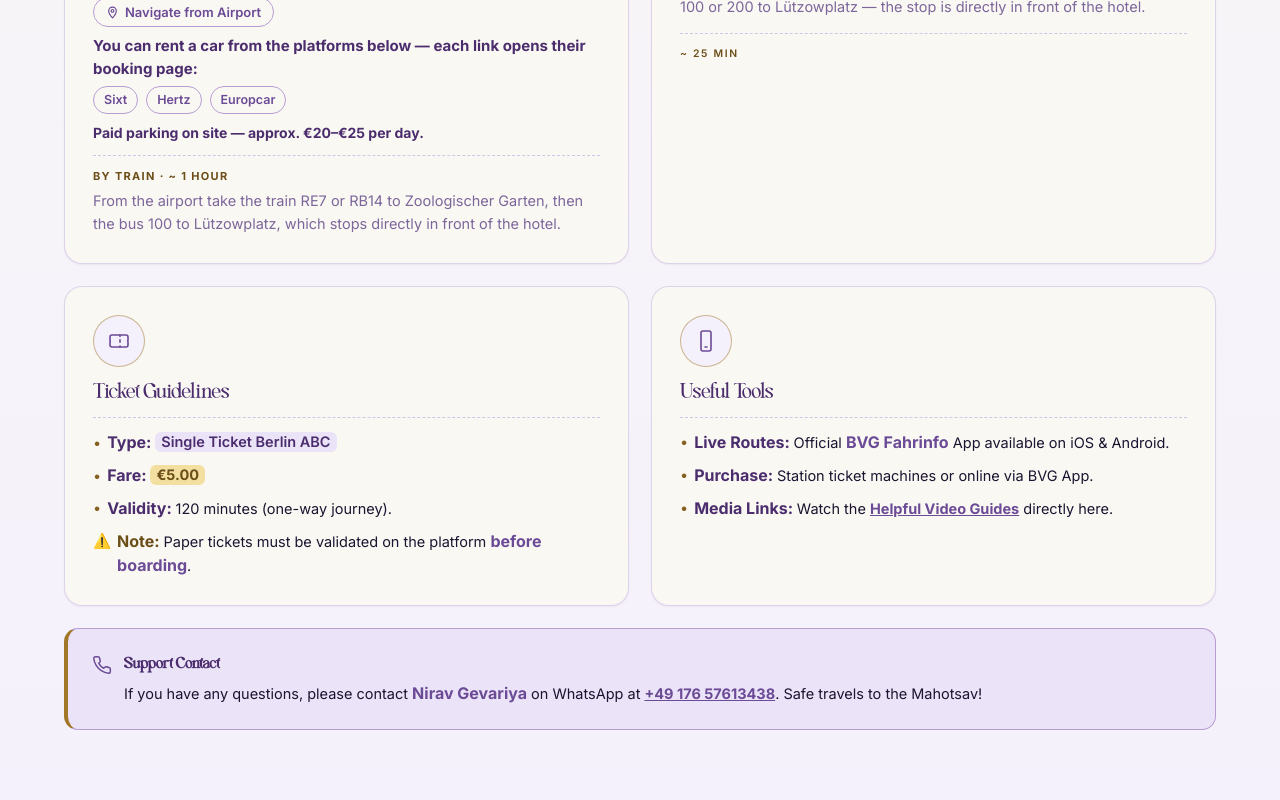
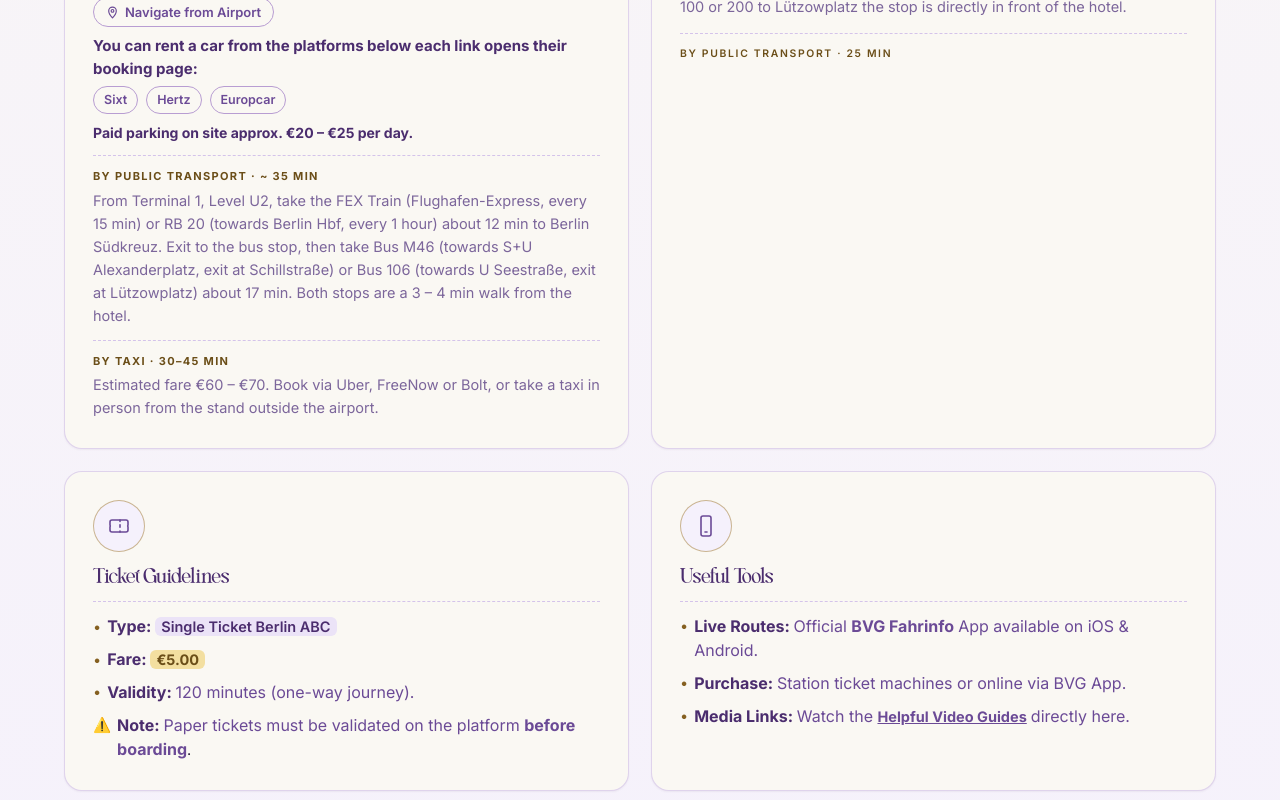
Before and after one commit to Varunt36/hp-landing-page, a React (Vite) app: page /venue in a window 1280 px wide. Shown: the part 1220-2020 px from the top of the page. Built offline with nearby package versions, Linux system fonts and the light colour scheme; no server answers.

Commit message:
registration steps corrected to save UK number in database and how to reach venue info updated as niravbhai pdf

```diff
--- a/src/components/form/Step1GroupInfo.tsx
+++ b/src/components/form/Step1GroupInfo.tsx
@@ -3,7 +3,7 @@
 // Collects group-level info: country, local karyakarta name, and number of members.
 // On "Next", this data is saved to the global store and the form advances to Step 2.
 
-import { useState, useEffect } from 'react'
+import { useState, useEffect, useRef } from 'react'
 import {
   Typography, Box, FormControl, InputLabel, Select, MenuItem,
   TextField, Button, FormHelperText, CircularProgress, Alert,
@@ -26,10 +26,15 @@ export default function Step1GroupInfo() {
   // null = still loading, string[] = loaded (empty means fetch failed → fall back to all)
   const [availableCodes, setAvailableCodes] = useState<string[] | null>(null)
 
+  // Tracks the latest country selection so the async fetch below never overwrites
+  // a choice the member made while the request was in flight (stale-closure bug).
+  const countryRef = useRef(country)
+  useEffect(() => { countryRef.current = country }, [country])
+
   useEffect(() => {
     fetchAvailableCountryCodes().then(codes => {
       setAvailableCodes(codes)
-      if (codes.length > 0 && !codes.includes(country)) {
+      if (codes.length > 0 && !codes.includes(countryRef.current)) {
         setCountry(codes[0])
         setMemberCount(1)
       }
--- a/src/components/sections/VenueSection.tsx
+++ b/src/components/sections/VenueSection.tsx
@@ -134,7 +134,7 @@ const REACH: {
               mb: 0.75,
             }}
           >
-            You can rent a car from the platforms below — each link opens their
+            You can rent a car from the platforms below each link opens their
             booking page:
           </Typography>
           <Box sx={{ display: 'flex', gap: 1, flexWrap: 'wrap' }}>
@@ -171,18 +171,31 @@ const REACH: {
           <Typography
             sx={{ fontSize: 14, color: C.purple800, fontWeight: 700, mt: 1 }}
           >
-            Paid parking on site — approx. €20–€25 per day.
+            Paid parking on site approx. €20 – €25 per day.
+          </Typography>
+        </Box>
+
+        <Box sx={{ borderTop: `1px dashed ${C.lavender200}`, my: 1.5 }} />
+
+        <Box sx={{ mb: 1.5 }}>
+          <Typography sx={subLabelSx}>By Public Transport · ~ 35 min</Typography>
+          <Typography sx={{ ...bodyTextSx, color: C.purple600 }}>
+            From Terminal 1, Level U2, take the FEX Train (Flughafen-Express,
+            every 15 min) or RB 20 (towards Berlin Hbf, every 1 hour) about 12
+            min to Berlin Südkreuz. Exit to the bus stop, then take Bus M46
+            (towards S+U Alexanderplatz, exit at Schillstraße) or Bus 106
+            (towards U Seestraße, exit at Lützowplatz) about 17 min. Both stops
+            are a 3 – 4 min walk from the hotel.
           </Typography>
         </Box>
 
         <Box sx={{ borderTop: `1px dashed ${C.lavender200}`, my: 1.5 }} />
 
         <Box>
-          <Typography sx={subLabelSx}>By Train · ~ 1 hour</Typography>
+          <Typography sx={subLabelSx}>By Taxi · 30–45 min</Typography>
           <Typography sx={{ ...bodyTextSx, color: C.purple600 }}>
-            From the airport take the train RE7 or RB14 to Zoologischer Garten,
-            then the bus 100 to Lützowplatz, which stops directly in front of
-            the hotel.
+            Estimated fare €60 – €70. Book via Uber, FreeNow or Bolt, or take a
+            taxi in person from the stand outside the airport.
           </Typography>
         </Box>
       </>
@@ -210,10 +223,11 @@ const REACH: {
     title: 'From Berlin Hauptbahnhof',
     detail: (
       <Typography sx={{ ...bodyTextSx, color: C.purple600 }}>
-        Take S-Bahn S3, S5 or S7 two stops to Zoologischer Garten, then ride bus 100 or 200 to Lützowplatz — the stop is directly in front of the hotel.
+        Take S-Bahn S3, S5 or S7 two stops to Zoologischer Garten, then ride bus
+        100 or 200 to Lützowplatz the stop is directly in front of the hotel.
       </Typography>
     ),
-    time: '~ 25 min',
+    time: 'By Public Transport · 25 min',
   },
 ];
 
@@ -593,7 +607,13 @@ export default function VenueSection() {
               >
                 Ticket Guidelines
               </Typography>
-              <Box sx={{ borderTop: `1px dashed ${C.lavender200}`, mt: 1.25, mb: 1.5 }} />
+              <Box
+                sx={{
+                  borderTop: `1px dashed ${C.lavender200}`,
+                  mt: 1.25,
+                  mb: 1.5,
+                }}
+              />
               <Box
                 component="ul"
                 sx={{
@@ -697,7 +717,9 @@ export default function VenueSection() {
                     >
                       Validity:{' '}
                     </Typography>
+                    <Typography component="span" sx={{ color: C.purple700 }}>
                       120 minutes (one-way journey).
+                    </Typography>
                   </Box>
                 </Box>
                 <Box
@@ -714,11 +736,13 @@ export default function VenueSection() {
                   <Box>
                     <Typography
                       component="span"
-                      sx={{ fontWeight: 700, color: C.gold700 }}
+                      sx={{ fontWeight: 700, color: C.purple800 }}
                     >
                       Note:{' '}
                     </Typography>
+                    <Typography component="span" sx={{ color: C.purple700 }}>
                       Paper tickets must be validated on the platform{' '}
+                    </Typography>
                     <Typography
                       component="span"
                       sx={{ fontWeight: 700, color: C.purple700 }}
@@ -770,7 +794,13 @@ export default function VenueSection() {
               >
                 Useful Tools
               </Typography>
-              <Box sx={{ borderTop: `1px dashed ${C.lavender200}`, mt: 1.25, mb: 1.5 }} />
+              <Box
+                sx={{
+                  borderTop: `1px dashed ${C.lavender200}`,
+                  mt: 1.25,
+                  mb: 1.5,
+                }}
+              />
               <Box
                 component="ul"
                 sx={{
@@ -802,14 +832,18 @@ export default function VenueSection() {
                     >
                       Live Routes:{' '}
                     </Typography>
+                    <Typography component="span" sx={{ color: C.purple700 }}>
                       Official{' '}
+                    </Typography>
                     <Typography
                       component="span"
                       sx={{ fontWeight: 700, color: C.purple700 }}
                     >
                       BVG Fahrinfo
                     </Typography>{' '}
+                    <Typography component="span" sx={{ color: C.purple700 }}>
                       App available on iOS &amp; Android.
+                    </Typography>
                   </Box>
                 </Box>
                 <Box
@@ -832,7 +866,9 @@ export default function VenueSection() {
                     >
                       Purchase:{' '}
                     </Typography>
+                    <Typography component="span" sx={{ color: C.purple700 }}>
                       Station ticket machines or online via BVG App.
+                    </Typography>
                   </Box>
                 </Box>
                 <Box
@@ -855,7 +891,9 @@ export default function VenueSection() {
                     >
                       Media Links:{' '}
                     </Typography>
+                    <Typography component="span" sx={{ color: C.purple700 }}>
                       Watch the{' '}
+                    </Typography>
                     <Box
                       component="a"
                       href="https://drive.google.com/drive/folders/11XlNVvUJz2jmJ4KcOWn2LrrRwboLwSbN?usp=drive_link"
@@ -869,7 +907,9 @@ export default function VenueSection() {
                     >
                       Helpful Video Guides
                     </Box>{' '}
+                    <Typography component="span" sx={{ color: C.purple700 }}>
                       directly here.
+                    </Typography>
                   </Box>
                 </Box>
               </Box>
```
Lines whose indentation alone changed are shown as unchanged.
